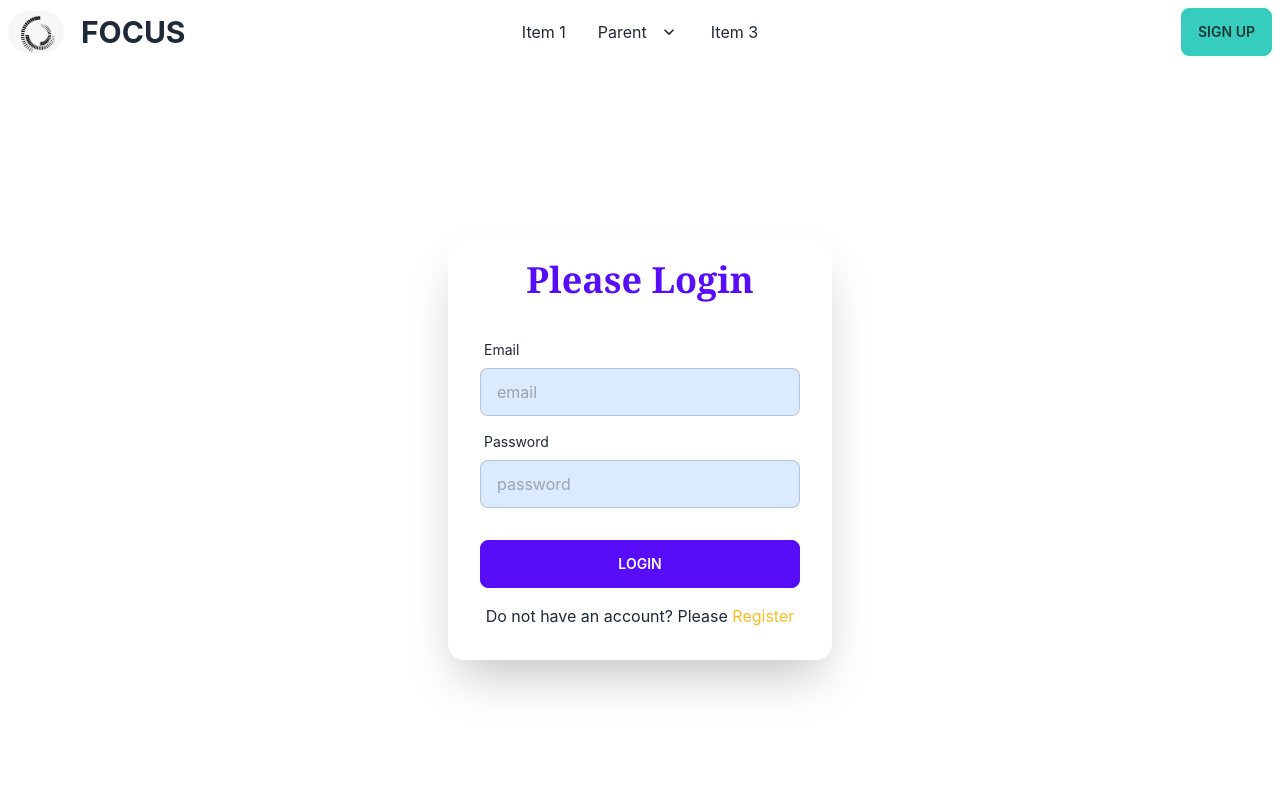
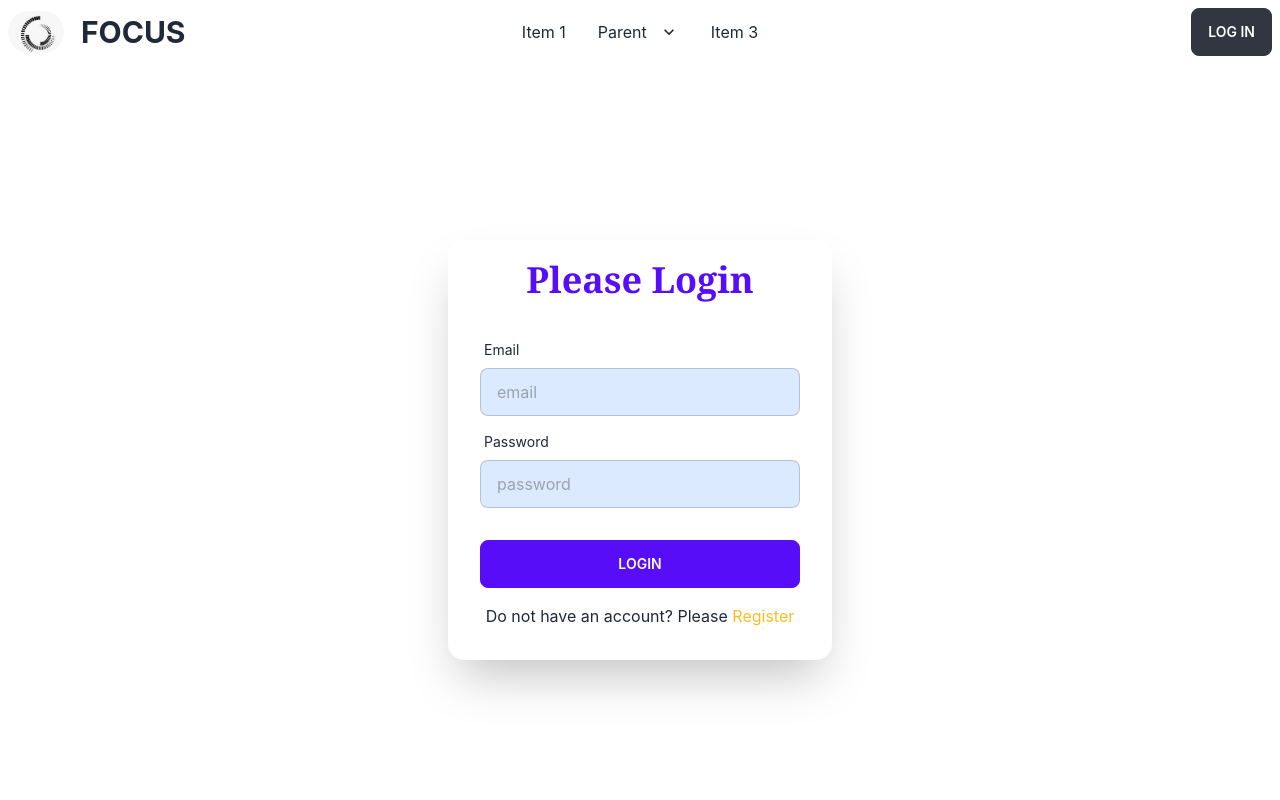
Before and after one commit to Saifulnovel/Focus-client, a React (Create React App) app: page /login in a window 1280 px wide. Shown: the top 800 px of the page. Built offline with nearby package versions, Linux system fonts and the light colour scheme; no server answers.

Commit message:
error-message

```diff
--- a/package.json
+++ b/package.json
@@ -11,6 +11,7 @@
     "react": "^18.2.0",
     "react-dom": "^18.2.0",
     "react-hook-form": "^7.39.5",
+    "react-icons": "^4.6.0",
     "react-router-dom": "^6.4.3",
     "react-scripts": "5.0.1",
     "web-vitals": "^2.1.4"
--- a/src/Authentication/AuthContext/AuthContext.js
+++ b/src/Authentication/AuthContext/AuthContext.js
@@ -4,6 +4,7 @@ import {
   getAuth,
   onAuthStateChanged,
   signInWithEmailAndPassword,
+  signOut,
 } from "firebase/auth";
 import app from "../../Firebase/firebase.config";
 
@@ -19,6 +20,10 @@ const AuthProvider = ({ children }) => {
   const logIn = (email, password) => {
     return signInWithEmailAndPassword(auth, email, password);
   };
+  const logOut = () => {
+
+    return signOut(auth);
+  };
 
   useEffect(() => {
     onAuthStateChanged(auth, (currentUser) => {
@@ -27,7 +32,7 @@ const AuthProvider = ({ children }) => {
     });
   }, []);
 
-  const authInfo = { signUp, logIn, user };
+  const authInfo = { signUp, logIn,logOut, user };
   return (
     <AuthContext.Provider value={authInfo}>{children}</AuthContext.Provider>
   );
--- a/src/Authentication/Login/Login.js
+++ b/src/Authentication/Login/Login.js
@@ -1,10 +1,11 @@
 import React, { useContext, useState } from 'react';
 import { useForm } from 'react-hook-form';
-import { Link } from 'react-router-dom';
+import { Link, useNavigate } from 'react-router-dom';
 import { AuthContext } from '../AuthContext/AuthContext';
 
 const Login = () => {
     const { logIn } = useContext(AuthContext);
+    const navigate = useNavigate()
 
     const {
       register,
@@ -17,12 +18,13 @@ const Login = () => {
       setLoginError("");
       logIn(data.email, data.password)
         .then((result) => {
-          const user = result.user;
+            const user = result.user;
+            navigate('/')
           console.log(user);
         })
         .catch((error) => {
           console.log(error.message);
-          setLoginError(error.message);
+          setLoginError(error.message.split("/")[1]);
         });
     };
     return (
--- a/src/Main/Navbar/Navbar.js
+++ b/src/Main/Navbar/Navbar.js
@@ -2,9 +2,10 @@ import React, { useContext } from 'react';
 import { Link } from 'react-router-dom';
 import { AuthContext } from '../../Authentication/AuthContext/AuthContext';
 import logo from '../asset/logo.png'
+import { FaSignOutAlt, FaUserCircle } from "react-icons/fa";
 
 const Navbar = () => {
-  const { user } = useContext(AuthContext);
+  const { user, logOut } = useContext(AuthContext);
     return (
       <div>
         <div className="navbar bg-base-100">
@@ -24,8 +25,7 @@ const Navbar = () => {
                     strokeWidth="2"
                     d="M4 6h16M4 12h8m-8 6h16"
                   />
-                            </svg>
-
+                </svg>
               </label>
               <ul
                 tabIndex={0}
@@ -60,10 +60,14 @@ const Navbar = () => {
                   <a>Item 3</a>
                 </li>
               </ul>
-                    </div>
-                    <img className='w-14 rounded-full' src={logo} alt="" />
-                    <Link to='/'
-                        className="btn btn-ghost normal-case font-bold text-3xl">FOCUS</Link>
+            </div>
+            <img className="w-14 rounded-full" src={logo} alt="" />
+            <Link
+              to="/"
+              className="btn btn-ghost normal-case font-bold text-3xl"
+            >
+              FOCUS
+            </Link>
           </div>
           <div className="navbar-center hidden lg:flex">
             <ul className="menu menu-horizontal p-0">
@@ -98,7 +102,47 @@ const Navbar = () => {
             </ul>
           </div>
           <div className="navbar-end">
-            <Link to='login' className='btn btn-accent '>Sign Up</Link>
+            {user?.uid ? (
+              <>
+                <div
+                  data-tip={user?.displayName}
+                  className="w-16 tooltip tooltip-left mr-3 rounded-full"
+                >
+                  {/* <div className="dropdown dropdown-bottom dropdown-end mr-5">
+                    <label
+                      tabIndex={0}
+                      className="btn border-white bg-slate-400 hover:bg-white text-slate-900"
+                    >
+                      <FaUserCircle></FaUserCircle>
+                    </label>
+                    <ul
+                      tabIndex={0}
+                      className="dropdown-content menu p-2 shadow bg-base-100 rounded-box w-52"
+                    >
+                      <li>
+                        <Link to="/myreviews">My Reviews</Link>
+                      </li>
+                      <li>
+                        <Link to="/addservice">Add Service</Link>
+                      </li>
+                    </ul>
+                  </div> */}
+                </div>
+                <button onClick={logOut} className="btn btn-outline">
+                  <FaSignOutAlt></FaSignOutAlt>
+                  <span className="w-9 md:w-20 ">Sign out</span>{" "}
+                </button>
+              </>
+            ) : (
+              <>
+                <div className="text-white mx-5">
+                  <span>{user?.email}</span>
+                </div>
+                <Link to="/login" className="btn btn-active ">
+                Log in
+                </Link>
+              </>
+            )}
           </div>
         </div>
       </div>
```
Also changed, not shown: 1 other file (tests, documents, lock files or other folders).
